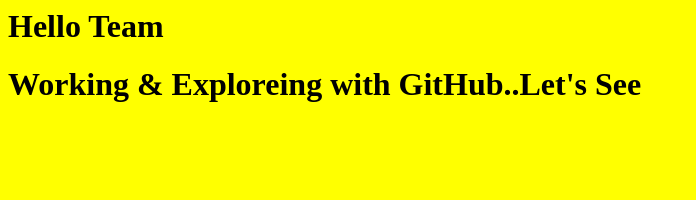
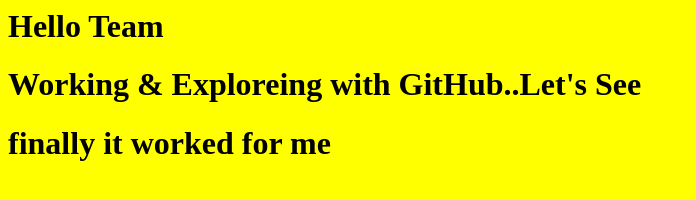
Before and after one commit to srinivaskrapa/srinivaskrapa, a plain HTML site: page index.html in a window 1280 px wide. Shown: the whole page, without its empty margins (0-696 px from the left). Drawn offline with Linux system fonts and the light colour scheme.

Commit message:
Update index.html

```diff
--- a/index.html
+++ b/index.html
@@ -4,6 +4,7 @@
 <h1> Hello Team </h1>
 <b>
 <h1> Working & Exploreing with GitHub..Let's See </h1>
+<h1> finally it worked for me</h1>
 </body>
 </head>
 </html>
```
